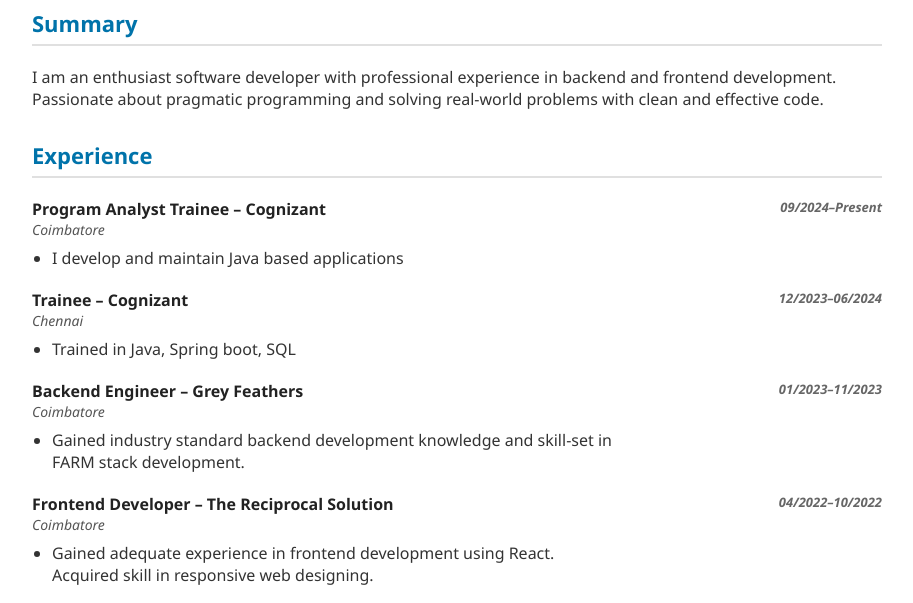
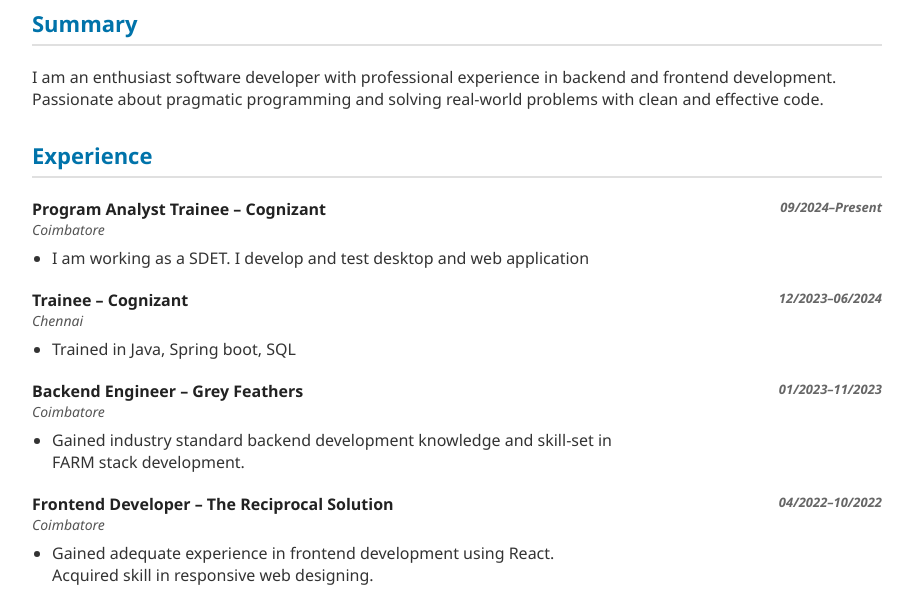
Before and after one commit to lithu-lithish/My_CV, a plain HTML site: page index.html in a window 1280 px wide. Shown: the part 156-759 px from the top of the page, without its empty margins (183-1096 px from the left). Drawn offline with Linux system fonts and the light colour scheme.

Commit message:
Update index.html

```diff
--- a/index.html
+++ b/index.html
@@ -77,7 +77,7 @@
 
     <div class="section"><h2>Experience</h2>
       <div class="job"><div class="job-title">Program Analyst Trainee – Cognizant<span class="duration">09/2024–Present</span></div><div class="location">Coimbatore</div><ul>
-        <li>I develop and maintain Java based applications</li>
+        <li>I am working as a SDET. I develop and test desktop and web application</li>
      </ul></div>
       <div class="job"><div class="job-title">Trainee – Cognizant<span class="duration">12/2023–06/2024</span></div><div class="location">Chennai</div><ul><li>Trained in Java, Spring boot, SQL</li></ul></div>
       <div class="job"><div class="job-title">Backend Engineer – Grey Feathers<span class="duration">01/2023–11/2023</span></div><div class="location">Coimbatore</div><ul><li>Gained industry standard backend development knowledge and skill-set in </br> FARM stack development.</li></ul></div>
```
